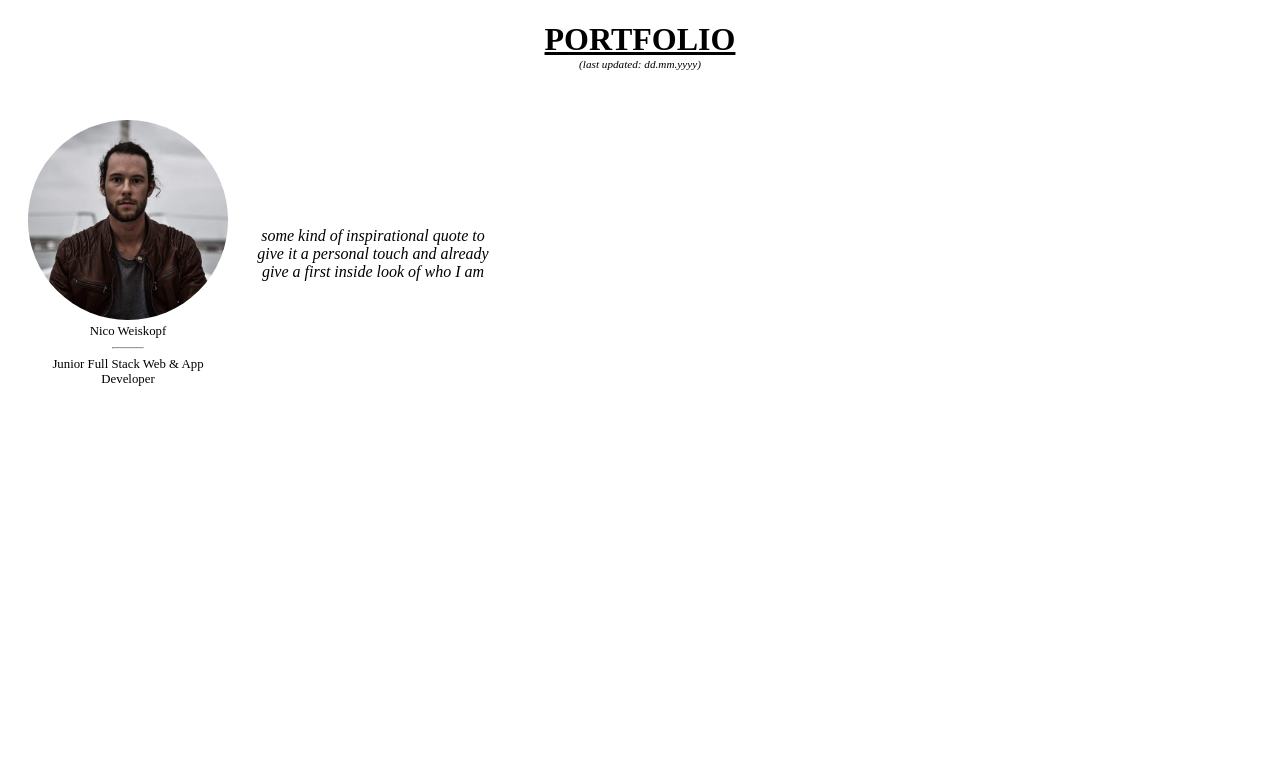
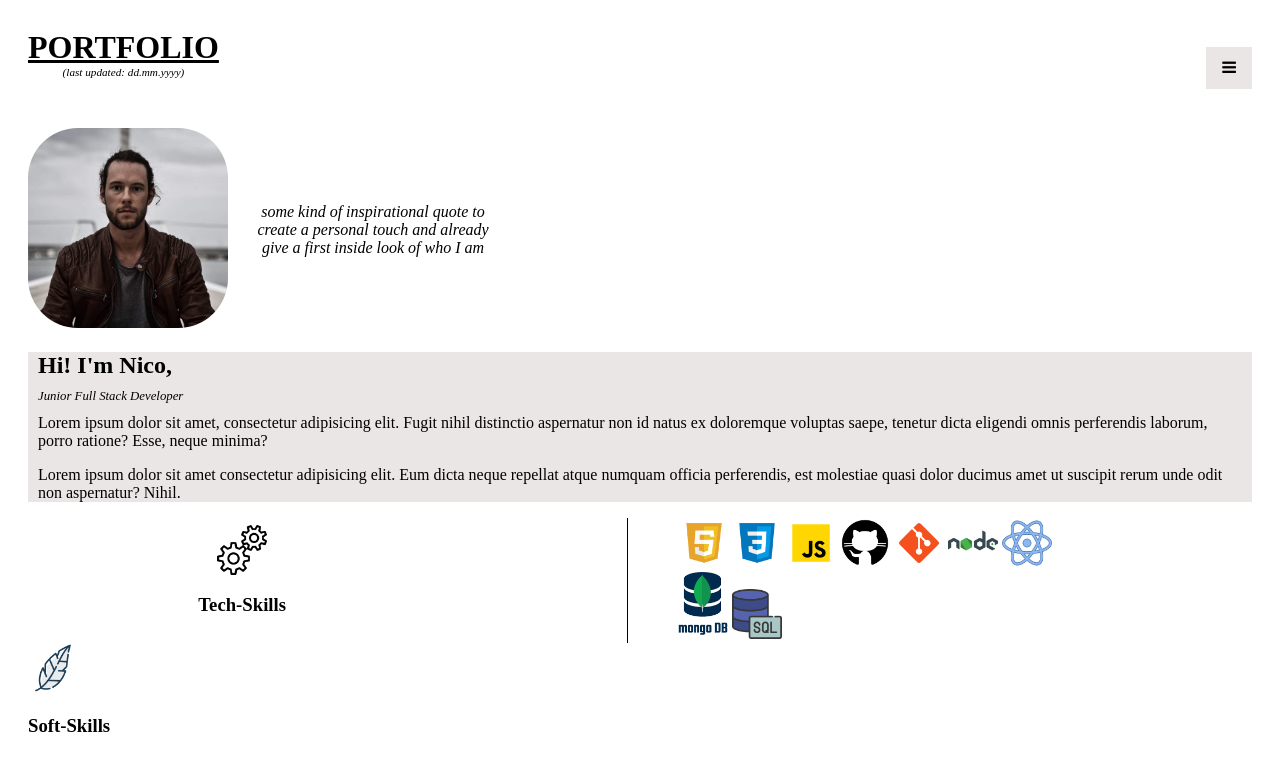
Before and after one commit to Bionic-o/portfolio_fail, a plain HTML site: page index.html in a window 1280 px wide. Drawn offline with Linux system fonts and the light colour scheme.

Commit message:
add icons, header, main

```diff
--- a/index.html
+++ b/index.html
@@ -5,26 +5,71 @@
     <meta http-equiv="X-UA-Compatible" content="IE=edge">
     <meta name="viewport" content="width=device-width, initial-scale=1.0">
     <link rel="stylesheet" href="style.css">
+    <link rel="stylesheet" href="https://cdnjs.cloudflare.com/ajax/libs/font-awesome/4.7.0/css/font-awesome.min.css">
     <title>Portfolio</title>
 </head>
 <body>
     <header>
-        <div class="headline">
-            <h1>PORTFOLIO</h1>
-            <p>(last updated: dd.mm.yyyy)</p>
+        <div class="flexcontainer">
+            <div class="headline">
+                <h1>PORTFOLIO</h1>
+                <p>(last updated: dd.mm.yyyy)</p>
+            </div>
+            <div class="navbar">
+                <div class="dropdown">
+                    <button class="btn"><i class="fa fa-bars"></i></button>
+                <div class="dropdown-content">
+                    <a href="#">About Me</a>
+                    <a href="#">Tech-Skills</a>
+                    <a href="#">Soft-Skills</a>
+                    <a href="#">Interests Me</a>
+                    <a href="#">Projects</a>
+                    <a href="#">Contact Me</a>
+                </div>
+                </div>
+            </div>
         </div>
         <div class="selfie">
             <div class="image">
                 <img src="./Nico.jpg" alt="profile img">
-                <div>
-                    <aside>Nico Weiskopf</aside>
-                    <hr>
-                    <aside>Junior Full Stack Web & App Developer</aside>
-                </div>
             </div>
-            <p>some kind of inspirational quote to give it a personal touch and already give a first inside look of who I am</p>
+            <p>some kind of inspirational quote to create a personal touch and already give a first inside look of who I am</p>
         </div>
     </header>
+    <main>
+        <div class="introduction">
+            <h2>Hi! I'm Nico,</h2>
+            <aside>Junior Full Stack Developer</aside>
+            <p>Lorem ipsum dolor sit amet, consectetur adipisicing elit. Fugit nihil distinctio aspernatur non id natus ex doloremque voluptas saepe, tenetur dicta eligendi omnis perferendis laborum, porro ratione? Esse, neque minima?</p>
+            <p>Lorem ipsum dolor sit amet consectetur adipisicing elit. Eum dicta neque repellat atque numquam officia perferendis, est molestiae quasi dolor ducimus amet ut suscipit rerum unde odit non aspernatur? Nihil.</p>
+        </div>
+        <div id="tech-container">
+            <div id="tech-skills">
+                <img class="tech" src="./tech.png" alt="tech-skills">
+                <h3>Tech-Skills</h3>
+            </div>
+            <div id="tech">
+                <img class="tech" src="./html5.png" alt="html5">
+                <img class="tech" src="./css3.png" alt="css3">
+                <img class="tech" src="./js.png" alt="js">
+                <img class="tech" src="./github.png" alt="github">
+                <img class="tech" src="./git.png" alt="git">
+                <img class="tech" src="./nodejs.png" alt="nodejs">
+                <img class="tech" src="./react.png" alt="react">
+                <img class="tech" src="./mongodb.png" alt="mongodb">
+                <img class="tech" src="./sql.png" alt="sql">
+            </div>
+        </div>
+        <div id="soft-container">
+            <div id="soft-skills">
+                <img class="tech" src="./soft.png" alt="soft-skills">
+                <h3>Soft-Skills</h3>
+            </div>
+            <div id="soft">
+
+            </div>
+        </div>
+    </main>
 
 </body>
 </html>
--- a/style.css
+++ b/style.css
@@ -20,17 +20,11 @@ html {
     .selfie {
         display:flex;
         flex-direction: row;
-
     }
     .selfie img  {
         width: 200px;
         height: auto;
-        border-radius: 50%;
-    }
-    .selfie hr {
-        text-align: center;
-        width: 30px;
-
+        border-radius: 25%;
     }
     .selfie p {
         justify-content: center;
@@ -40,12 +34,139 @@ html {
         width: 250px;
         margin-left: 20px;
     }
-    .selfie aside {
-        text-align: center;
-        width: 200px;
+    .introduction aside {
         font-size: 0.8rem;
+        font-style: italic;
+    }
+    .introduction h2 {
+        margin-bottom: 10px;
+    }
+    .introduction p {
+        margin-top: 10px;
+    }
+    .introduction {
+        background-color: rgb(235, 230, 230);
+        padding-left: 10px;
+        padding-right: 10px;
+    }
+    .flexcontainer {
+        display: flex;
+        justify-content: center;
+        justify-content: space-between;
     }
 
+
+
+    /* Navbar container */
+.navbar {
+    overflow: hidden;
+    background-color: #333;
+    font-family: Arial;
+    display:flex;
+    align-self: center;
+
+
+  }
+
+  /* Links inside the navbar */
+  .navbar a {
+    float: left;
+    font-size: 0.7rem;
+    color: white;
+    text-align: center;
+    padding: 14px 16px;
+    text-decoration: none;
+  }
+
+
+  /* Dropdown button */
+  .dropdown .dropbtn {
+    align-items: center;
+    font-size: 0.8rem;
+    border: none;
+    outline: none;
+    color: white;
+    padding: 10px;
+    background-color: inherit;
+    font-family: inherit; /* Important for vertical align on mobile phones */
+    margin: 0; /* Important for vertical align on mobile phones */
+  }
+
+  /* Add a red background color to navbar links on hover */
+  .navbar a:hover, .dropdown:hover .dropbtn {
+    background-color: rgb(19, 54, 158);
+  }
+
+  /* Dropdown content (hidden by default) */
+  .dropdown-content {
+    display: none;
+    position: absolute;
+    background-color: #f9f9f9;
+    min-width: 160px;
+    box-shadow: 0px 8px 16px 0px rgba(0,0,0,0.2);
+    z-index: 1;
+  }
+
+  /* Links inside the dropdown */
+  .dropdown-content a {
+    float: none;
+    color: black;
+    padding: 12px 16px;
+    text-decoration: none;
+    display: block;
+    text-align: left;
+  }
+
+  /* Add a grey background color to dropdown links on hover */
+  .dropdown-content a:hover {
+    background-color: #ddd;
+  }
+
+  /* Show the dropdown menu on hover */
+  .dropdown:hover .dropdown-content {
+    display: block;
+  }
+
+
+
+  .btn {
+    background-color: rgb(235, 230, 230);
+    border: none;
+    color: black;
+    padding: 12px 16px;
+    font-size: 16px;
+    cursor: pointer;
+  }
+
+  /* Darker background on mouse-over */
+  .btn:hover {
+    background-color: RoyalBlue;
+
+    }
+
+    .tech {
+      width: 50px;
+    }
+    #tech {
+      width: 33%;
+      border-left-style: solid;
+      border-left-width: 0.9px;
+      padding-left: 50px;
+    }
+    #tech-container {
+      display: flex;
+      justify-content: space-around;
+    }
+    #tech-skills {
+      display: flex;
+      flex-direction: column;
+      justify-content: center;
+      align-items: center;
+      border-right: black 1px;
+    }
+    #tech-skills h3 {
+      display: flex;
+      align-items: flex-end;
     }
 
     @media (min-width: 960px){
```
Also changed, not shown: css3.png (added), git.png (added), github.png (added), html5.png (added), js.png (added), menu icon.png (added), mongodb.png (added), nodejs.png (added), react.png (added), soft.png (added), sql.png (added), tech.png (added).
